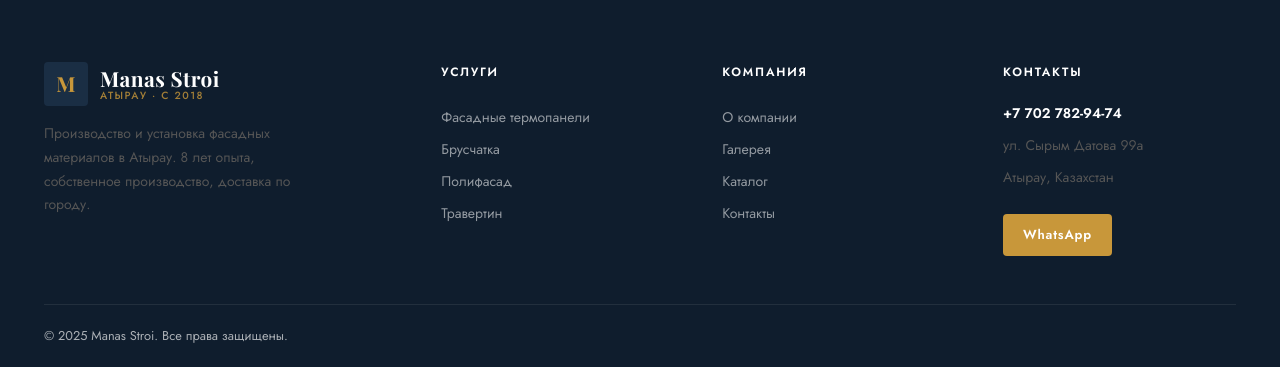
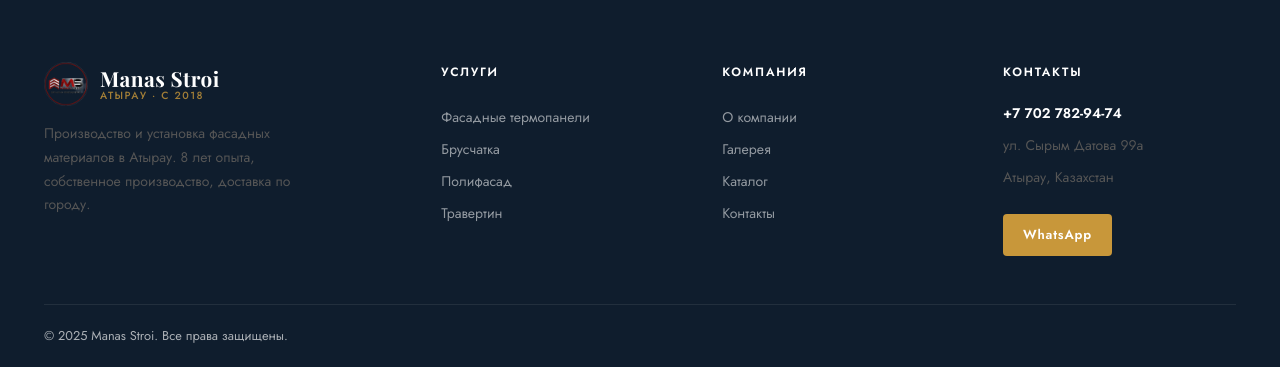
Before and after one commit to ArdakUtepbergenov/ManasStroiZhana, a plain HTML site: page index.html in a window 1280 px wide. Shown: the part 7970-8337 px from the top of the page. Drawn offline with nearby package versions, Linux system fonts and the light colour scheme.

Commit message:
Update index.html

```diff
--- a/index.html
+++ b/index.html
@@ -458,7 +458,7 @@
     <div class="footer-grid">
       <div class="footer-brand">
         <a href="index.html" class="logo">
-          <div class="logo-mark"><span>M</span></div>
+          <img src="logo.png" class="logo-img" alt="Manas Stroi">
           <div class="logo-text">
             <span class="logo-name">Manas Stroi</span>
             <span class="logo-sub" style="color:rgba(200,151,58,0.8)">Атырау · с 2018</span>
```
